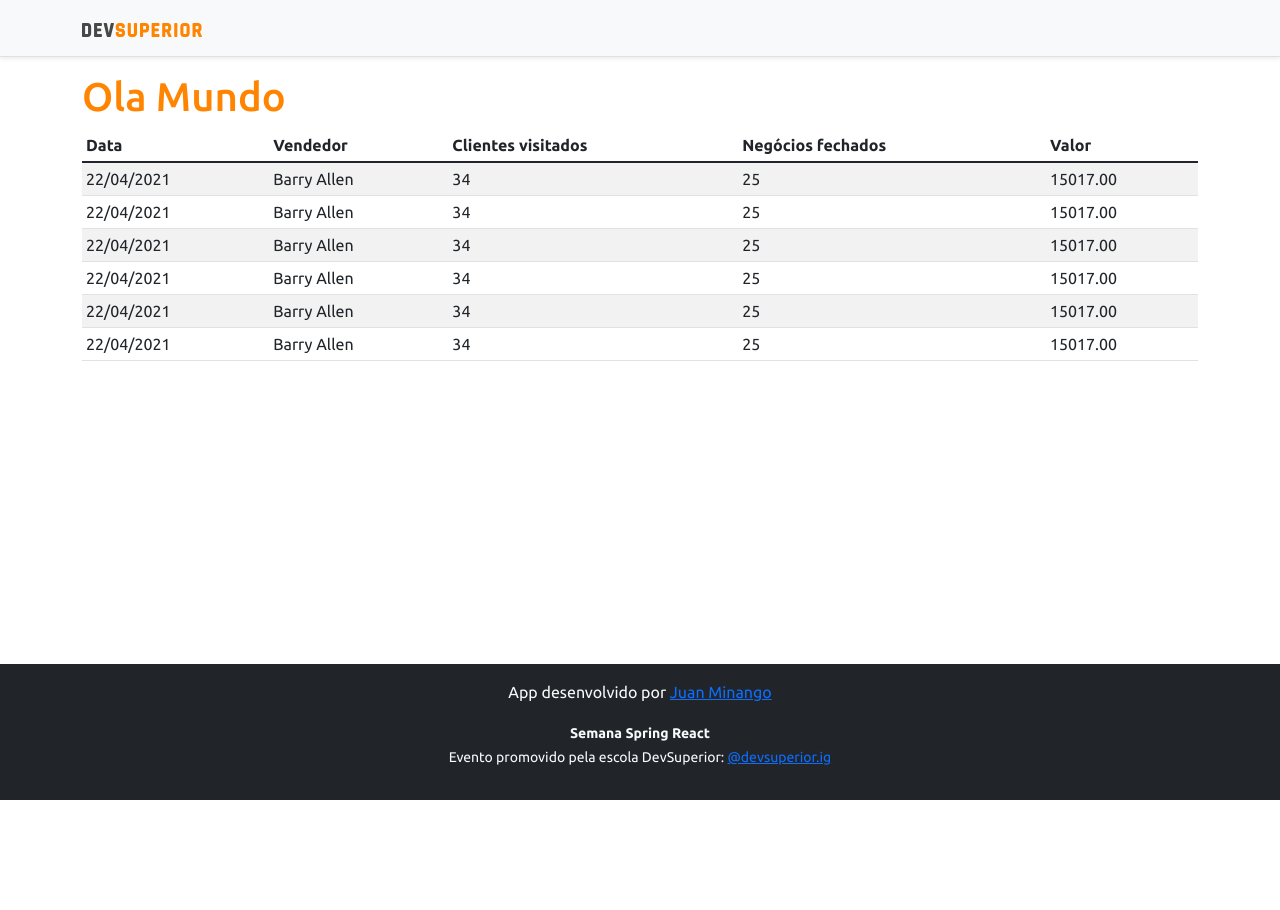
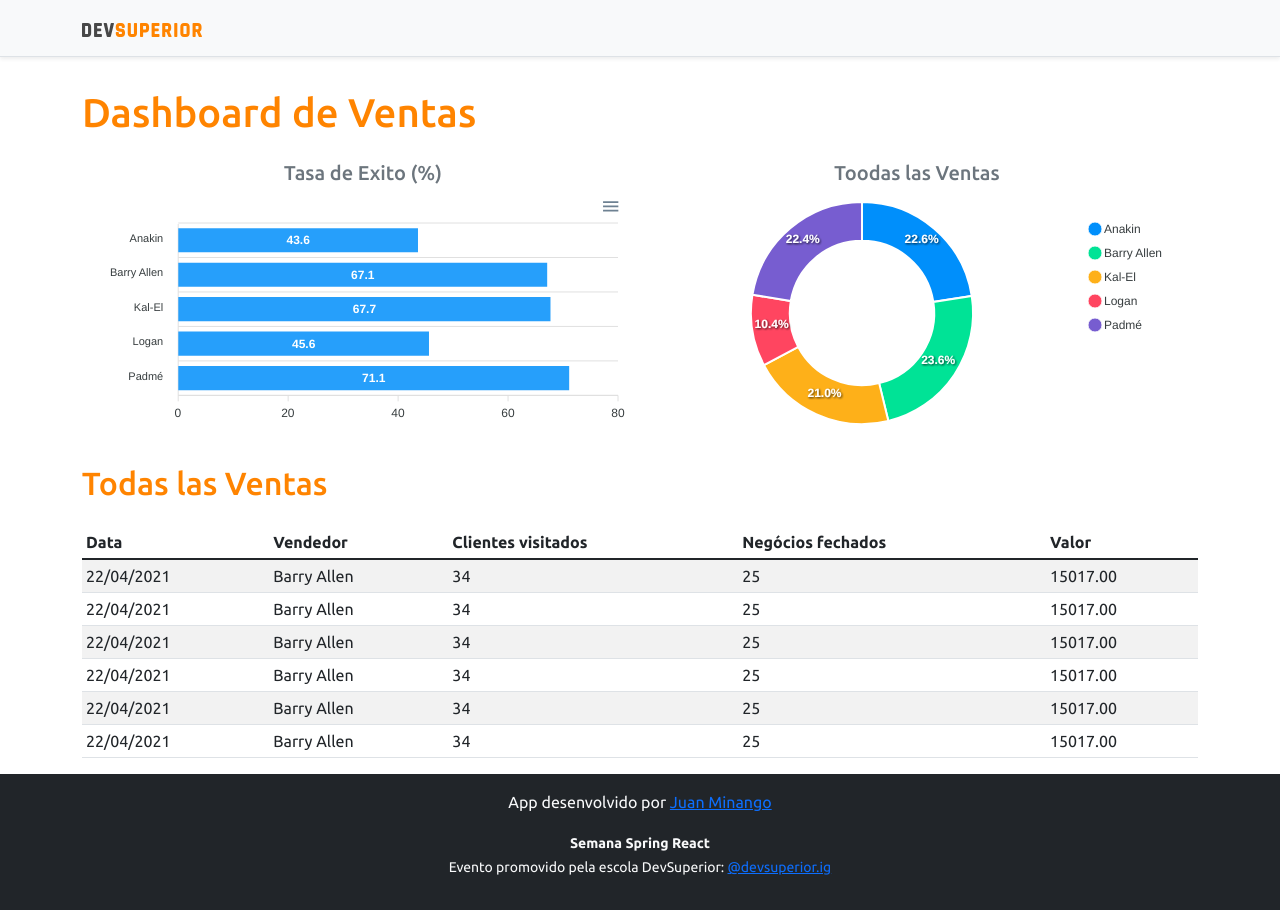
Before and after one commit to jminango20/projeto-frontend-backend, a React (Create React App) app in the folder frontend/: page / in a window 1280 px wide. Before the commit the page ends 800 px from the top, so only its background shows below. Built offline with nearby package versions, Linux system fonts and the light colour scheme.

Commit message:
Static Charts

```diff
--- a/frontend/package.json
+++ b/frontend/package.json
@@ -12,8 +12,10 @@
     "@types/node": "^12.0.0",
     "@types/react": "^17.0.0",
     "@types/react-dom": "^17.0.0",
+    "apexcharts": "^3.28.1",
     "bootstrap": "^5.1.1",
     "react": "^17.0.2",
+    "react-apexcharts": "^1.3.9",
     "react-dom": "^17.0.2",
     "react-scripts": "4.0.3",
     "typescript": "^4.1.2",
--- a/frontend/src/App.tsx
+++ b/frontend/src/App.tsx
@@ -1,4 +1,6 @@
+import BarChart from "components/BarChart";
 import DataTable from "components/DataTable";
+import DonuChart from "components/DonuChart";
 import Footer from "components/Footer";
 import NavBar from "components/NavBar";
 
@@ -7,7 +9,23 @@ function App() {
     <>
       <NavBar />
       <div className="container">
-        <h1 className="text-primary">Ola Mundo</h1>
+        <h1 className="text-primary py-3">Dashboard de Ventas</h1>
+
+        <div className="row px-3">
+          <div className="col-sm-6">
+            <h5 className="text-center text-secondary">Tasa de Exito (%)</h5>
+            <BarChart />
+          </div>
+          <div className="col-sm-6">
+            <h5 className="text-center text-secondary">Toodas las Ventas</h5>
+            <DonuChart />
+          </div>
+        </div>
+
+        <div className="py-3">
+          <h2 className="text-primary">Todas las Ventas</h2>
+        </div>
+
         <DataTable />
       </div>
       <Footer />
--- /dev/null
+++ b/frontend/src/components/BarChart/index.tsx
@@ -0,0 +1,36 @@
+import Chart from 'react-apexcharts';
+
+const BarChart = () => {
+
+    const options = {
+        plotOptions: {
+            bar: {
+                horizontal: true,
+            }
+        },
+    };
+
+    const mockData = {
+        labels: {
+            categories: ['Anakin', 'Barry Allen', 'Kal-El', 'Logan', 'Padmé']
+        },
+        series: [
+            {
+                name: "% Sucesso",
+                data: [43.6, 67.1, 67.7, 45.6, 71.1]
+            }
+        ]
+    };
+
+    return (
+        <Chart
+            options={{...options, xaxis: mockData.labels}}
+            series={mockData.series}
+            type="bar"
+            height="240"
+        />
+
+    );
+  }
+
+  export default BarChart;
--- /dev/null
+++ b/frontend/src/components/DonuChart/index.tsx
@@ -0,0 +1,27 @@
+import Chart from 'react-apexcharts';
+
+const DonuChart = () => {
+
+    const mockData = {
+        series: [477138, 499928, 444867, 220426, 473088],
+        labels: ['Anakin', 'Barry Allen', 'Kal-El', 'Logan', 'Padmé']
+    }
+
+    const options = {
+        legend: {
+            show: true
+        }
+    }
+
+    return (
+        <Chart
+            options={{...options, labels: mockData.labels}}
+            series={mockData.series}
+            type="donut"
+            height="240"
+        />
+
+    );
+  }
+
+  export default DonuChart;
```
Also changed, not shown: 1 other file (tests, documents, lock files or other folders).
